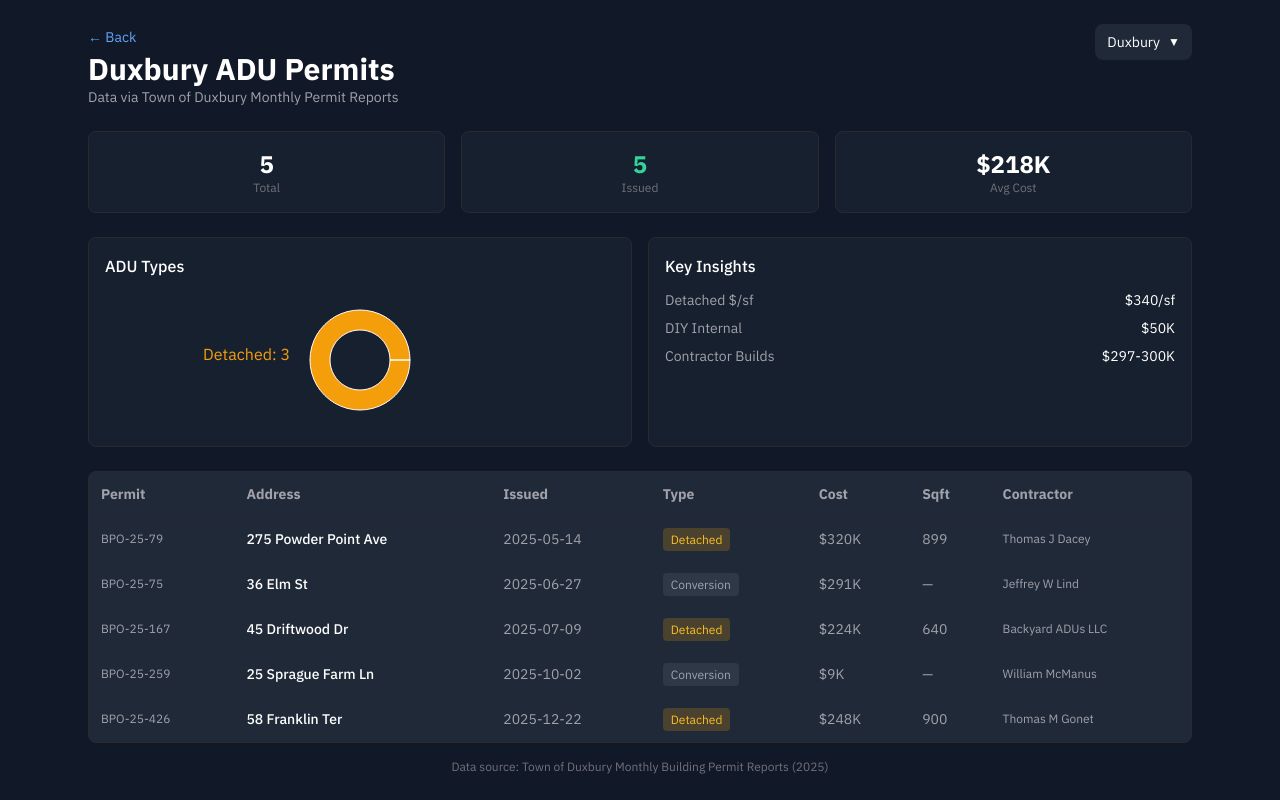
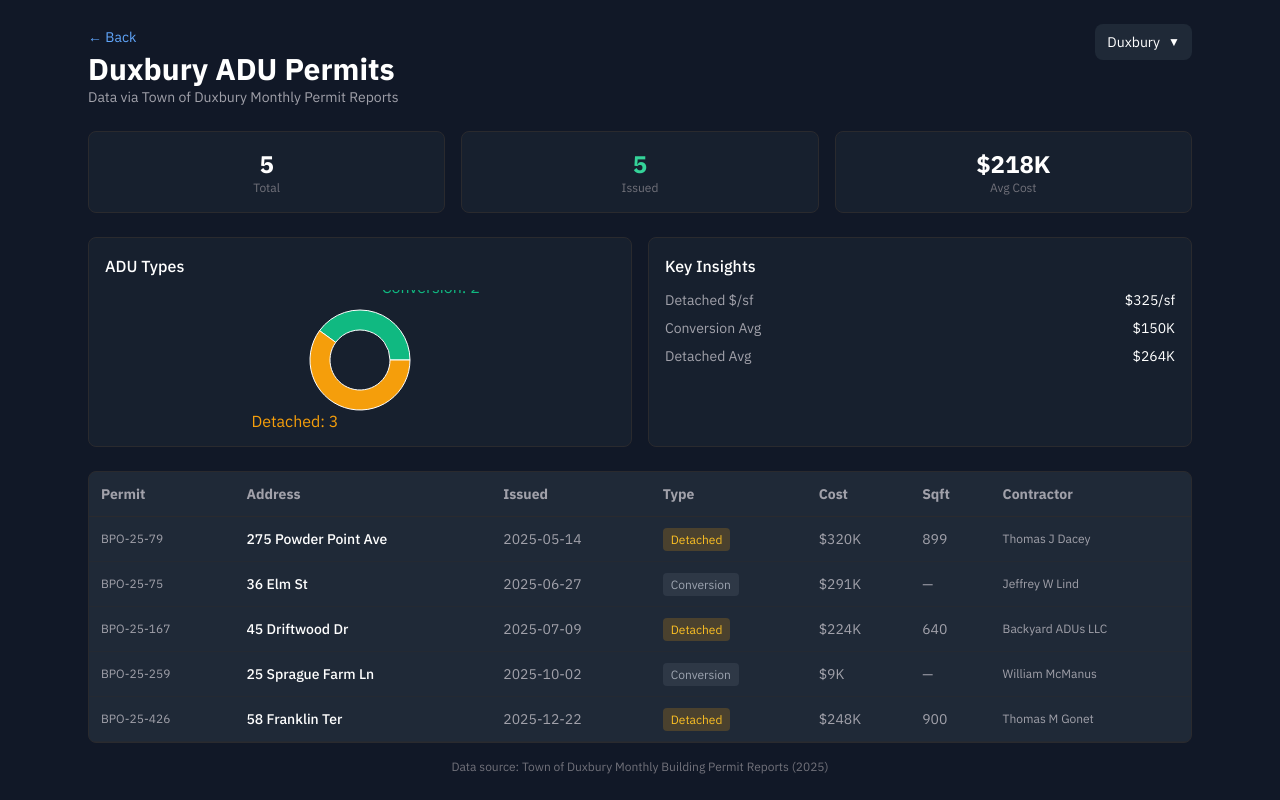
Before and after one commit to atwoodcollects/adupulse, a Next.js app: page /duxbury in a window 1280 px wide. Built offline with nearby package versions, Linux system fonts and the light colour scheme.

Commit message:
Fix Duxbury chart and insights

```diff
--- a/src/app/duxbury/page.tsx
+++ b/src/app/duxbury/page.tsx
@@ -21,7 +21,7 @@ export default function DuxburyPage() {
   }
 
   const typeData = [
-    { name: 'Internal', value: permits.filter(p => p.type === 'Internal').length, color: '#10b981' },
+    { name: 'Conversion', value: permits.filter(p => p.type === 'Conversion').length, color: '#10b981' },
     { name: 'Attached', value: permits.filter(p => p.type === 'Attached').length, color: '#6366f1' },
     { name: 'Detached', value: permits.filter(p => p.type === 'Detached').length, color: '#f59e0b' },
   ].filter(d => d.value > 0)
@@ -92,9 +92,9 @@ export default function DuxburyPage() {
           <div className="bg-gray-800/50 border border-border rounded-lg p-3 sm:p-4">
             <h3 className="text-white text-sm sm:text-base font-medium mb-3">Key Insights</h3>
             <div className="space-y-2 text-xs sm:text-sm">
-              <div className="flex justify-between"><span className="text-text-secondary">Detached $/sf</span><span className="text-white">$340/sf</span></div>
-              <div className="flex justify-between"><span className="text-text-secondary">DIY Internal</span><span className="text-white">$50K</span></div>
-              <div className="flex justify-between"><span className="text-text-secondary">Contractor Builds</span><span className="text-white">$297-300K</span></div>
+              <div className="flex justify-between"><span className="text-text-secondary">Detached $/sf</span><span className="text-white">$325/sf</span></div>
+              <div className="flex justify-between"><span className="text-text-secondary">Conversion Avg</span><span className="text-white">$150K</span></div>
+              <div className="flex justify-between"><span className="text-text-secondary">Detached Avg</span><span className="text-white">$264K</span></div>
             </div>
           </div>
         </div>
```
